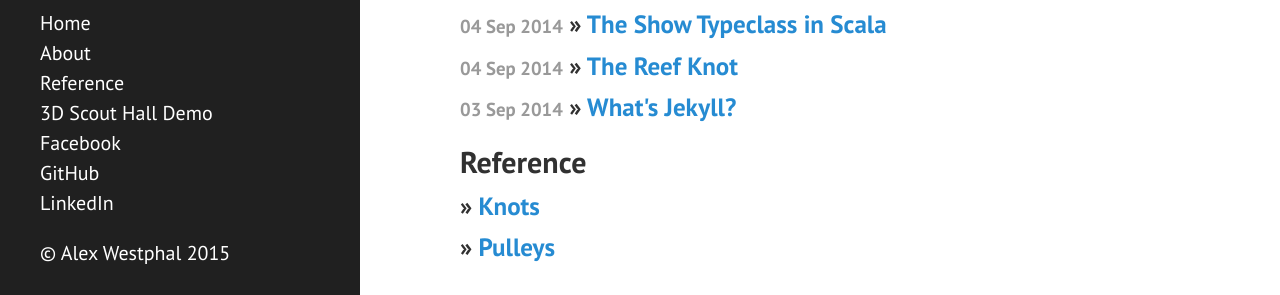
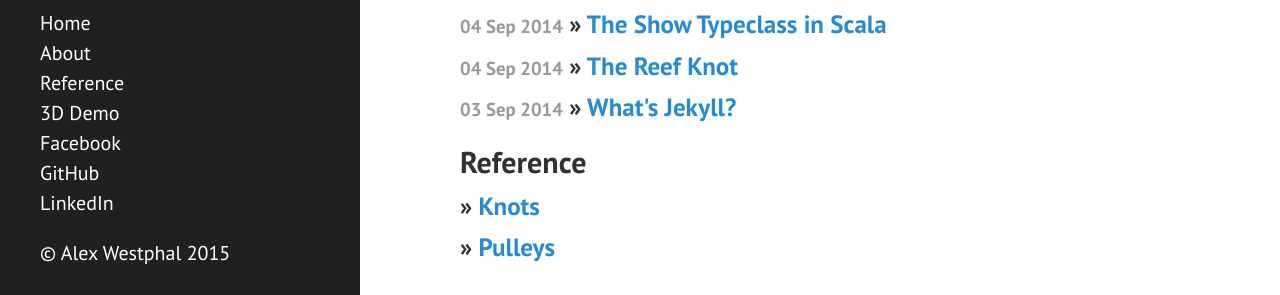
Before and after one commit to alexwestphal/alexwestphal.github.io, a Jekyll site: the page built from index.html, in a window 1280 px wide. Shown: the part 592-887 px from the top of the page. Built offline with Jekyll 4.4.1, drawn with Linux system fonts in a browser that asks for light colours.

Commit message:
Fixed sidebar text

```diff
--- a/_includes/sidebar.html
+++ b/_includes/sidebar.html
@@ -9,7 +9,7 @@
             <li class="sidebar-nav-item"><a href="/">Home</a></li>
             <li class="sidebar-nav-item"><a href="/about">About</a></li>
             <li class="sidebar-nav-item"><a href="/reference">Reference</a></li>
-            <li class="sidebar-nav-item"><a href="/3D/demo">3D Scout Hall Demo</a></li>
+            <li class="sidebar-nav-item"><a href="/3D/demo">3D Demo</a></li>
             <!--<li class="sidebar-nav-item"><a href="/cv">Curriculum vitae</a></li>-->
             <li class="sidebar-nav-item"><a href="http://facebook.com/alex.westphal">Facebook</a></li>
             <li class="sidebar-nav-item"><a href="http://github.com/phantomspectre">GitHub</a></li>
```
